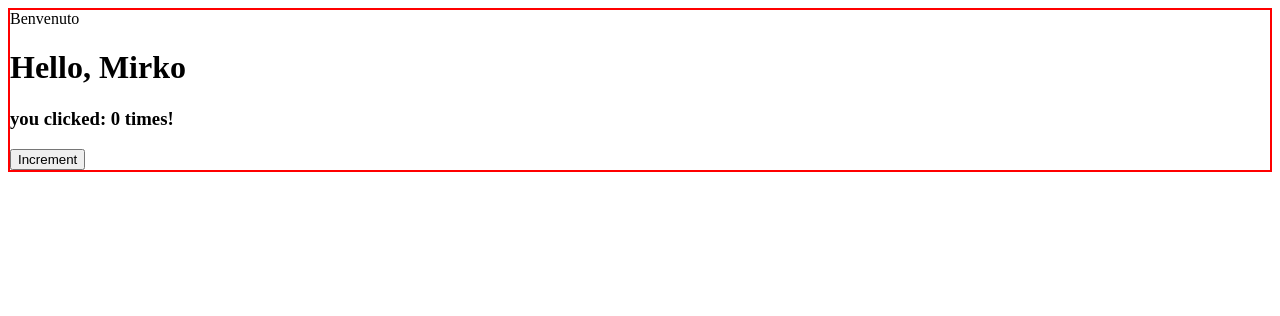
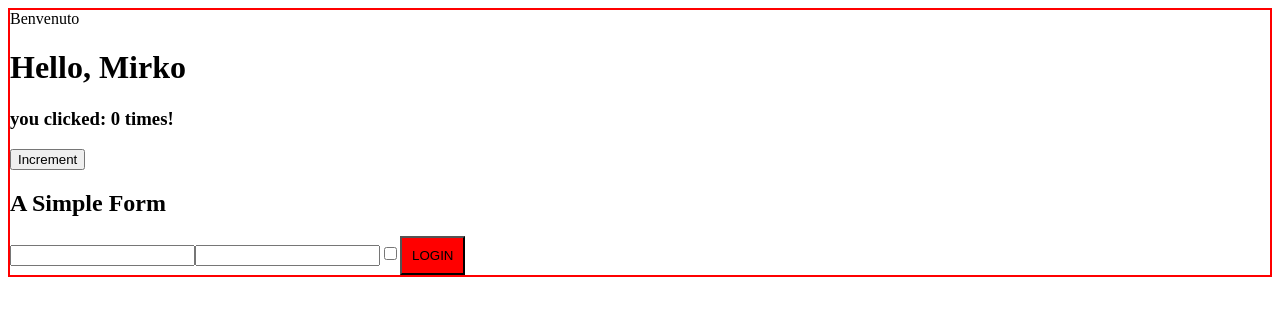
Before and after one commit to hgxxwon/React-esercizi, a React (Create React App) app: page / in a window 1280 px wide. Shown: the top 316 px of the page. Built offline with nearby package versions, Linux system fonts and the light colour scheme.

Commit message:
usestate_2

```diff
--- a/src/App.js
+++ b/src/App.js
@@ -1,6 +1,7 @@
 import React from "react";
 import { ClickCounter } from "./ClickCounter";
 import { Container } from "./Container";
+import { Login } from "./Login";
 import { Welcome } from "./Welcome";
 
 export class App extends React.Component{
@@ -10,6 +11,7 @@ export class App extends React.Component{
                 <Container title="Benvenuto">
                     <Welcome />
                     <ClickCounter />
+                    <Login />
                 </Container>
             </div>
             )
--- /dev/null
+++ b/src/Login.js
@@ -0,0 +1,31 @@
+import { useState } from "react"
+
+export function Login(){
+    const [data, setData] = useState({
+        username: '',
+        password: '',
+        remember: ''
+    })
+
+    function handleInputChange(event){
+        const {name, value, type, checked} = event.target
+
+        setData((data) => {
+            return {
+               ...data,
+               [name]: type === 'checkbox' ? checked : value
+            }})
+    }
+
+    return (
+        <div>
+            <h2>A Simple Form</h2>
+            <input name="username" value={data.username} onChange={handleInputChange}/>
+            <input name="password" type="password" value={data.password} onChange={handleInputChange}/>
+            <input name="remember" type="checkbox" checked={data.remember} onChange={handleInputChange}/>
+            <button
+            style={{backgroundColor: data.password.length < 8 ? 'red' : 'green', padding: '10px'}}
+            type="submit">LOGIN</button>
+        </div>
+    )
+}
```
